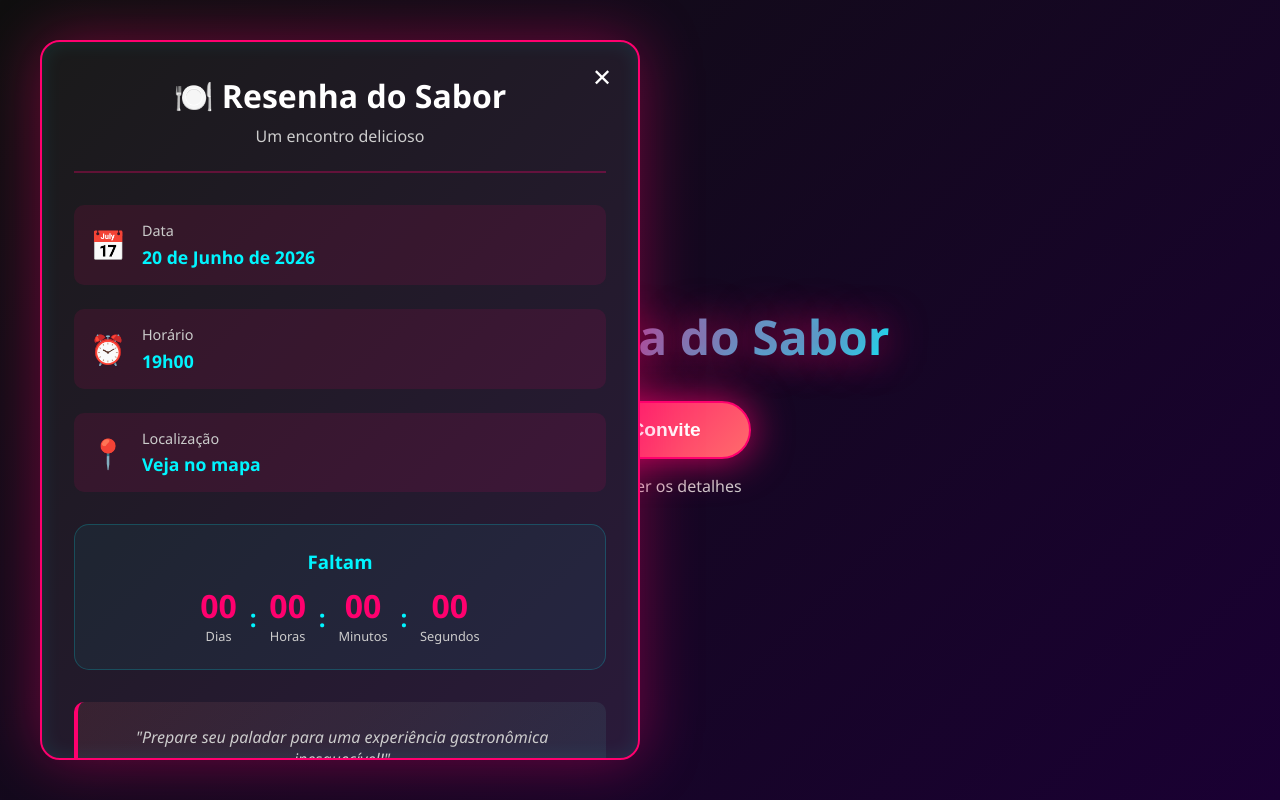
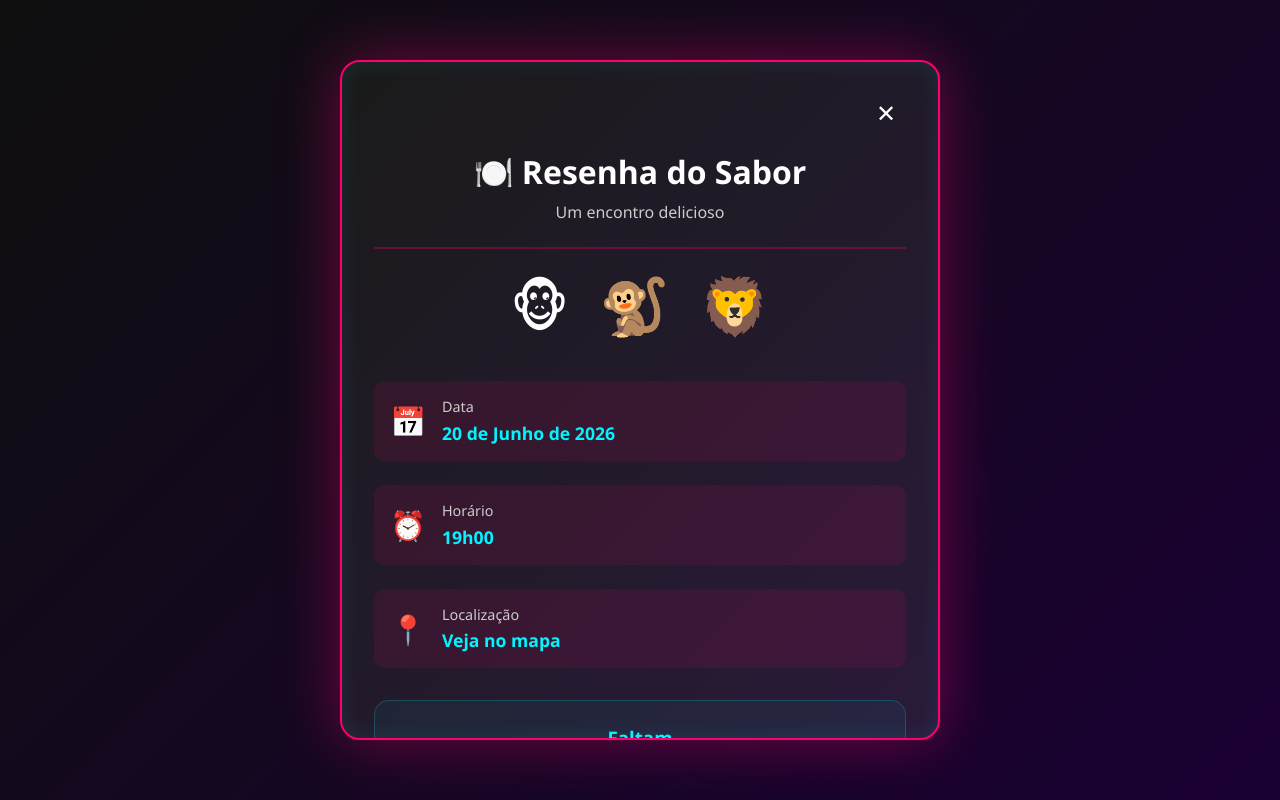
Before and after one commit to pedosabo-afk/resenha-do-sabor, a plain HTML site: page index.html in a window 1280 px wide. Drawn offline with Linux system fonts and the light colour scheme.

Commit message:
Fix: countdown timer, scrollable layout, and add monkey decorations

```diff
--- a/index.html
+++ b/index.html
@@ -25,6 +25,13 @@
         <div class="header-card">
             <h1 class="titulo-evento">🍽️ Resenha do Sabor</h1>
             <p class="subtitulo-evento">Um encontro delicioso</p>
+        </div>
+
+        <!-- Macacos Decorativos -->
+        <div class="macaco-container">
+            <span class="macaco-emoticon">🐵</span>
+            <span class="macaco-emoticon">🐒</span>
+            <span class="macaco-emoticon">🦁</span>
         </div>
 
         <div class="info-evento">
--- a/script.js
+++ b/script.js
@@ -97,7 +97,7 @@ function atualizarContagem() {
     const minutos = Math.floor((diferenca % (1000 * 60 * 60)) / (1000 * 60));
     const segundos = Math.floor((diferenca % (1000 * 60)) / 1000);
 
-    // Atualizar DOM
+    // Atualizar DOM com padStart para adicionar zero à esquerda
     document.getElementById('dias').textContent = String(dias).padStart(2, '0');
     document.getElementById('horas').textContent = String(horas).padStart(2, '0');
     document.getElementById('minutos').textContent = String(minutos).padStart(2, '0');
@@ -133,6 +133,8 @@ function reproduzirSomAbertura() {
  * Evento ao carregar a página
  */
 document.addEventListener('DOMContentLoaded', function() {
+    console.log('Página carregada. Iniciando...');
+
     // Deixar tela inicial visível por padrão
     telaInicial.style.display = 'flex';
 
@@ -145,6 +147,9 @@ document.addEventListener('DOMContentLoaded', function() {
             fecharConvite();
         }
     });
+
+    // Testar validação
+    validarConfiguracao();
 });
 
 /**
@@ -167,11 +172,13 @@ function validarConfiguracao() {
     }
 
     if (CONFIG_EVENTO.data <= new Date().getTime()) {
-        erros.push('A data do evento deve ser no futuro');
+        console.warn('⚠️ A data do evento deve ser no futuro. Data configurada:', new Date(CONFIG_EVENTO.data));
     }
 
     if (erros.length > 0) {
-        console.error('Erros na configuração:', erros);
+        console.error('❌ Erros na configuração:', erros);
+    } else {
+        console.log('✅ Configuração válida!');
     }
 
     return erros.length === 0;
--- a/styles.css
+++ b/styles.css
@@ -36,6 +36,7 @@ body {
     align-items: center;
     min-height: 100vh;
     animation: fadeIn 0.8s ease-in;
+    padding: 2rem;
 }
 
 .container-botao {
@@ -92,19 +93,21 @@ body {
 /* Card do Convite */
 .card-convite {
     position: fixed;
-    top: 50%;n    left: 50%;
+    top: 50%;
+    left: 50%;
     transform: translate(-50%, -50%) scale(0);
     background: linear-gradient(135deg, var(--card-bg), #2a1a3a);
     border: 2px solid var(--neon-pink);
     border-radius: 20px;
     width: 90%;
     max-width: 600px;
+    max-height: 85vh;
     padding: 2rem;
     box-shadow: 0 0 60px rgba(255, 0, 110, 0.4), inset 0 0 20px rgba(0, 245, 255, 0.1);
     z-index: 1000;
     animation: popIn 0.6s cubic-bezier(0.68, -0.55, 0.265, 1.55) forwards;
-    max-height: 90vh;
     overflow-y: auto;
+    overflow-x: hidden;
     backdrop-filter: blur(10px);
 }
 
@@ -113,9 +116,9 @@ body {
 }
 
 .btn-fechar {
-    position: absolute;
-    top: 1rem;
-    right: 1rem;
+    position: sticky;
+    top: 0;
+    right: 0;
     background: transparent;
     border: none;
     font-size: 1.5rem;
@@ -129,6 +132,8 @@ body {
     justify-content: center;
     border-radius: 50%;
     z-index: 10;
+    float: right;
+    margin-bottom: 1rem;
 }
 
 .btn-fechar:hover {
@@ -142,6 +147,7 @@ body {
     margin-bottom: 2rem;
     padding-bottom: 1.5rem;
     border-bottom: 2px solid rgba(255, 0, 110, 0.3);
+    clear: both;
 }
 
 .titulo-evento {
@@ -153,6 +159,19 @@ body {
 .subtitulo-evento {
     color: var(--text-secondary);
     font-size: 1rem;
+}
+
+/* Macaco Decorativo */
+.macaco-container {
+    text-align: center;
+    margin: 1.5rem 0;
+    font-size: 3.5rem;
+    animation: bounce 2s ease-in-out infinite;
+}
+
+.macaco-emoticon {
+    display: inline-block;
+    margin: 0 0.5rem;
 }
 
 /* Informações do Evento */
@@ -225,26 +244,32 @@ body {
     display: flex;
     flex-direction: column;
     align-items: center;
+    background: rgba(255, 0, 110, 0.1);
+    padding: 0.8rem 0.6rem;
+    border-radius: 8px;
+    min-width: 3.5rem;
 }
 
 .numero {
     font-size: 2rem;
     font-weight: bold;
-    color: var(--neon-pink);
+    color: var(--accent-color);
     line-height: 1;
+    font-family: 'Courier New', monospace;
 }
 
 .unidade {
-    font-size: 0.8rem;
+    font-size: 0.75rem;
     color: var(--text-secondary);
     margin-top: 0.3rem;
+    text-transform: uppercase;
 }
 
 .separador {
     color: var(--neon-cyan);
     font-size: 1.5rem;
     font-weight: bold;
-    margin: 0 0.3rem;
+    margin: 0 0.2rem;
 }
 
 /* Mensagem Personalizada */
@@ -426,6 +451,15 @@ body {
     }
 }
 
+@keyframes bounce {
+    0%, 100% {
+        transform: translateY(0);
+    }
+    50% {
+        transform: translateY(-15px);
+    }
+}
+
 /* Scrollbar Personalizada */
 .card-convite::-webkit-scrollbar {
     width: 8px;
@@ -459,10 +493,15 @@ body {
     .card-convite {
         width: 95%;
         padding: 1.5rem;
+        max-height: 90vh;
     }
 
     .titulo-evento {
         font-size: 1.5rem;
+    }
+
+    .macaco-container {
+        font-size: 2.5rem;
     }
 
     .contador {
@@ -503,10 +542,15 @@ body {
     .card-convite {
         width: 98%;
         padding: 1rem;
+        max-height: 92vh;
     }
 
     .titulo-evento {
         font-size: 1.2rem;
+    }
+
+    .macaco-container {
+        font-size: 2rem;
     }
 
     .info-item {
@@ -520,6 +564,11 @@ body {
 
     .contador {
         gap: 0.2rem;
+    }
+
+    .time-unit {
+        min-width: 3rem;
+        padding: 0.6rem 0.5rem;
     }
 
     .numero {
```
